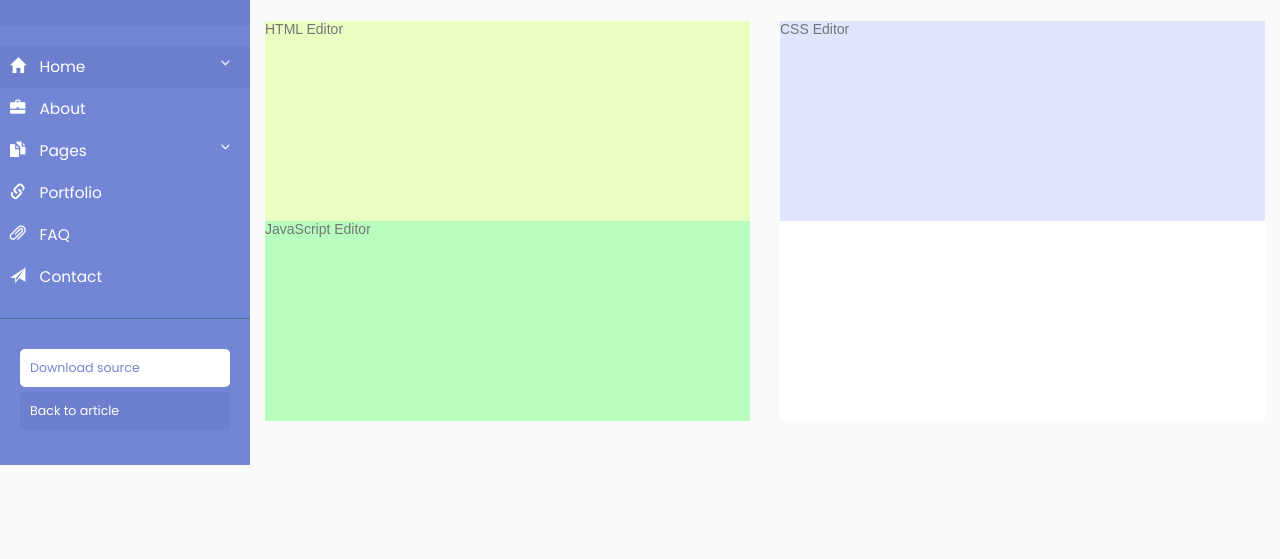
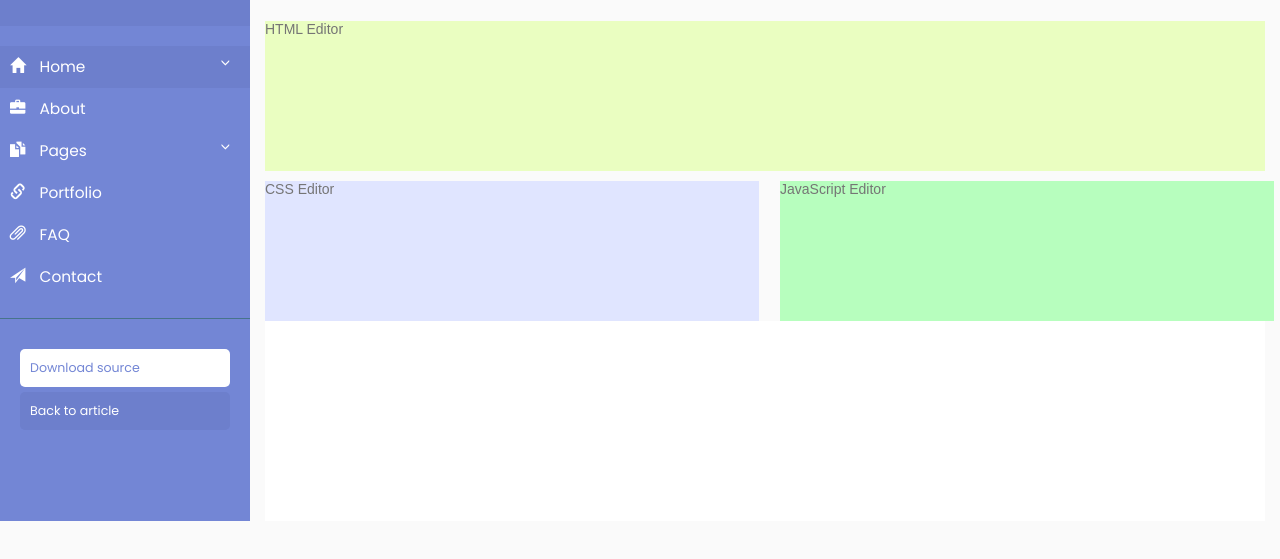
Before and after one commit to muboeira/ProjetoErgonomia, a plain HTML site: page index.html in a window 1280 px wide. Shown: the part 97-656 px from the top of the page. Drawn offline with nearby package versions, Linux system fonts and the light colour scheme.

Commit message:
layoute coding playground

```diff
--- a/index.html
+++ b/index.html
@@ -90,13 +90,15 @@
     <div class="htmlEditor col">
         <textarea id="htmlEditor" class="editor" placeholder="HTML Editor"></textarea>
       </div>
+      <div class="w-100"></div>
+
       <div class="cssEditor col">
         <textarea id="cssEditor"  class="editor" placeholder="CSS Editor"></textarea>
       </div>
-      <div class="w-100"></div>
       <div class="jsEditor col">
         <textarea id="jsEditor"   class="editor" placeholder="JavaScript Editor"></textarea>
       </div>
+      <div class="w-100"></div>
       <div class="preview col">
         <iframe id="preview"></iframe>
       </div>
--- a/style.css
+++ b/style.css
@@ -8,13 +8,18 @@ resize: none;
 }
 
 .htmlEditor {
-height: 200px;
+height: 150px;
+
 }
 .cssEditor {
-  height: 200px;
+  height: 150px;
+  padding-top: 10px;
+  padding-right: 6px;
 }
 .jsEditor {
-  height: 200px;
+  height: 150px;
+  padding-top: 10px;
+  padding-right: 6px;
 }
 
 #htmlEditor {
```
